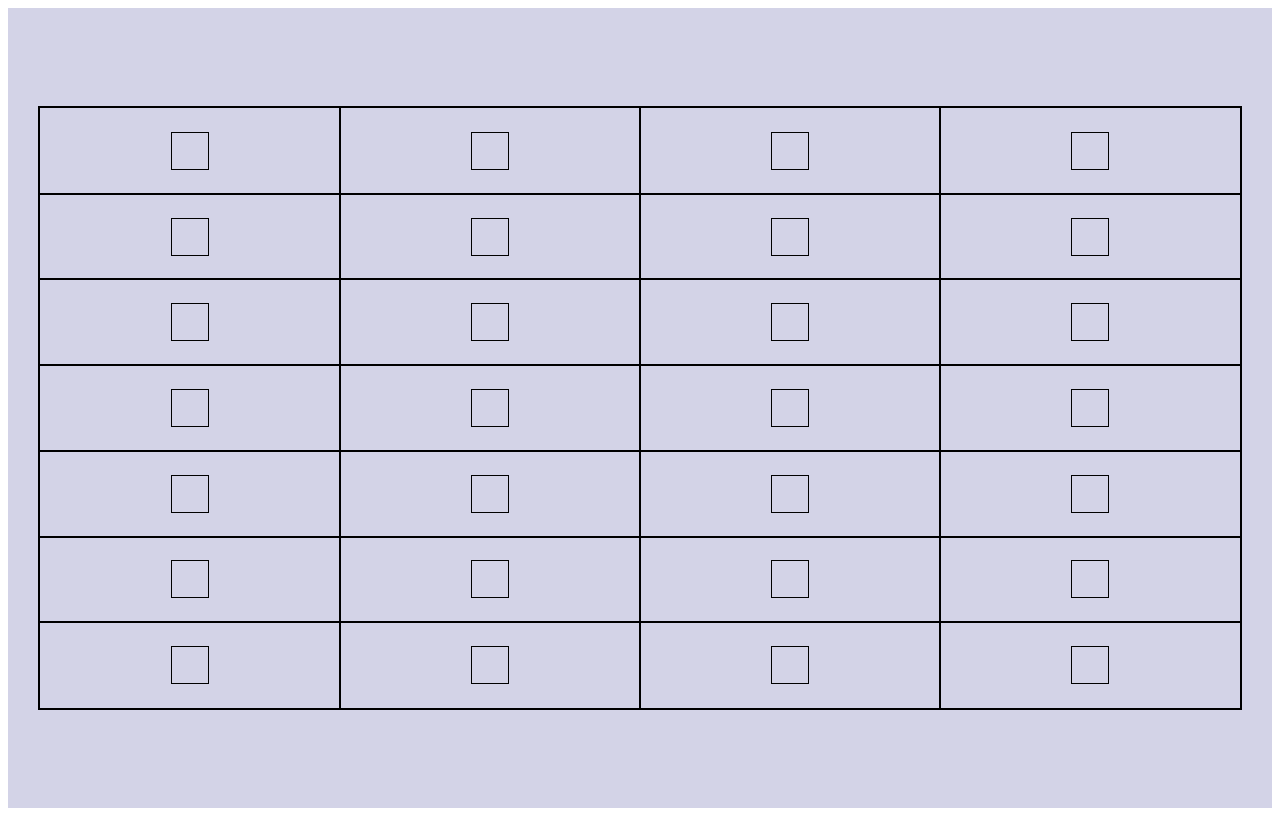
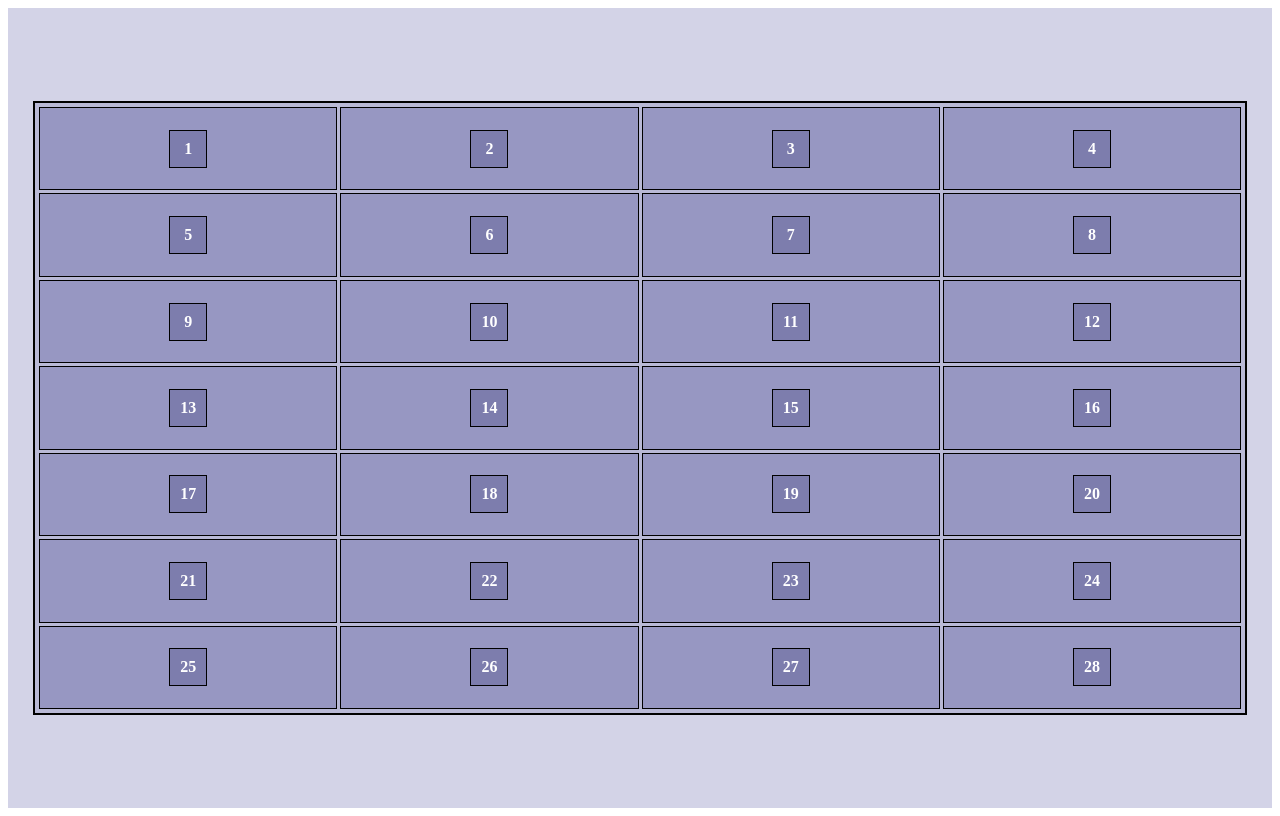
Before and after one commit to ddfilipov/css-arrows, a plain HTML site: page index.html in a window 1280 px wide. Drawn offline with Linux system fonts and the light colour scheme.

Commit message:
added some numbers here and there

```diff
--- a/index.css
+++ b/index.css
@@ -11,11 +11,14 @@
     border: 2px solid black;
     height: 600px;
     width: 1200px;
+    background-color: rgb(185, 185, 214);
 
     display: grid;
     grid-template-columns: 1fr 1fr 1fr 1fr;
     grid-template-rows: 1fr 1fr 1fr 1fr 1fr 1fr 1fr;
     place-items: center;
+    gap: 5px;
+    padding: 5px;
 }
 
 .rectangles {
@@ -25,10 +28,17 @@
     border: 1px solid black;
     height: 100%;
     width: 100%;
+    background-color: rgb(151, 151, 194);
 }
 
 .squares {
+    display: flex;
+    place-items: center;
+    place-content: center;
     border: 1px solid black;
     height: 36px;
     width: 36px;
+    background-color: rgb(125, 125, 173);
+    color: white;
+    font-weight: bold;
 }
--- a/index.html
+++ b/index.html
@@ -11,88 +11,88 @@
         <div class="container">
             <div class="main-grid">
                 <div class="rectangles">
-                    <div class="squares"></div>
+                    <div class="squares">1</div>
                 </div>
                 <div class="rectangles">
-                    <div class="squares"></div>
+                    <div class="squares">2</div>
                 </div>
                 <div class="rectangles">
-                    <div class="squares"></div>
+                    <div class="squares">3</div>
                 </div>
                 <div class="rectangles">
-                    <div class="squares"></div>
+                    <div class="squares">4</div>
                 </div>
                 <div class="rectangles">
-                    <div class="squares"></div>
+                    <div class="squares">5</div>
                 </div>
                 <div class="rectangles">
-                    <div class="squares"></div>
+                    <div class="squares">6</div>
                 </div>
                 <div class="rectangles">
-                    <div class="squares"></div>
+                    <div class="squares">7</div>
                 </div>
                 <div class="rectangles">
-                    <div class="squares"></div>
+                    <div class="squares">8</div>
                 </div>
                 <div class="rectangles">
-                    <div class="squares"></div>
+                    <div class="squares">9</div>
                 </div>
                 <div class="rectangles">
-                    <div class="squares"></div>
+                    <div class="squares">10</div>
                 </div>
                 <div class="rectangles">
-                    <div class="squares"></div>
+                    <div class="squares">11</div>
                 </div>
                 <div class="rectangles">
-                    <div class="squares"></div>
+                    <div class="squares">12</div>
                 </div>
                 <div class="rectangles">
-                    <div class="squares"></div>
+                    <div class="squares">13</div>
                 </div>
                 <div class="rectangles">
-                    <div class="squares"></div>
+                    <div class="squares">14</div>
                 </div>
                 <div class="rectangles">
-                    <div class="squares"></div>
+                    <div class="squares">15</div>
                 </div>
                 <div class="rectangles">
-                    <div class="squares"></div>
+                    <div class="squares">16</div>
                 </div>
                 <div class="rectangles">
-                    <div class="squares"></div>
+                    <div class="squares">17</div>
                 </div>
                 <div class="rectangles">
-                    <div class="squares"></div>
+                    <div class="squares">18</div>
                 </div>
                 <div class="rectangles">
-                    <div class="squares"></div>
+                    <div class="squares">19</div>
                 </div>
                 <div class="rectangles">
-                    <div class="squares"></div>
+                    <div class="squares">20</div>
                 </div>
                 <div class="rectangles">
-                    <div class="squares"></div>
+                    <div class="squares">21</div>
                 </div>
                 <div class="rectangles">
-                    <div class="squares"></div>
+                    <div class="squares">22</div>
                 </div>
                 <div class="rectangles">
-                    <div class="squares"></div>
+                    <div class="squares">23</div>
                 </div>
                 <div class="rectangles">
-                    <div class="squares"></div>
+                    <div class="squares">24</div>
                 </div>
                 <div class="rectangles">
-                    <div class="squares"></div>
+                    <div class="squares">25</div>
                 </div>
                 <div class="rectangles">
-                    <div class="squares"></div>
+                    <div class="squares">26</div>
                 </div>
                 <div class="rectangles">
-                    <div class="squares"></div>
+                    <div class="squares">27</div>
                 </div>
                 <div class="rectangles">
-                    <div class="squares"></div>
+                    <div class="squares">28</div>
                 </div>
             </div>
         </div>
```
